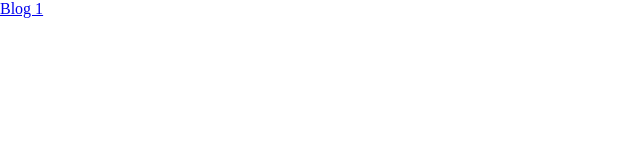
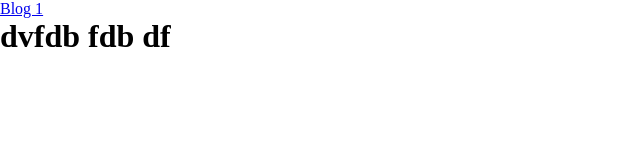
Before and after one commit to hasinli66/mustafasalman.github.io, a plain HTML site: page index.html in a window 1280 px wide. Shown: the whole page, without its empty margins (0-640 px from the left). Drawn offline with Linux system fonts and the light colour scheme.

Commit message:
hnfdbgvf

```diff
--- a/index.html
+++ b/index.html
@@ -10,6 +10,7 @@
 <body>
 
     <a href="blog1.html">Blog 1</a>
+    <h1>dvfdb fdb df </h1>
 
     <!-- <div class="wrapper">
         <article class="img-info">
```
